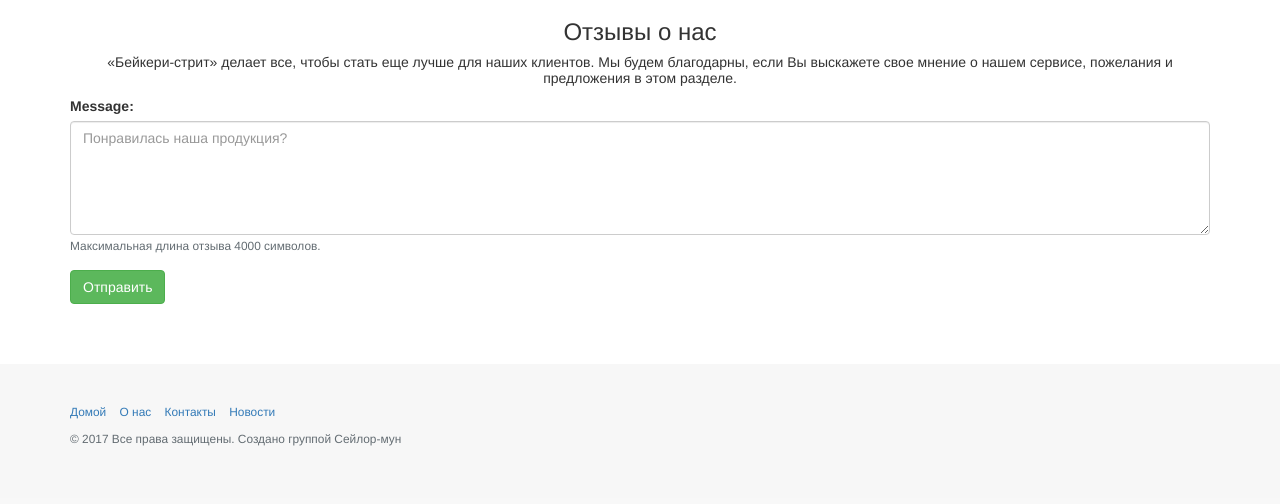
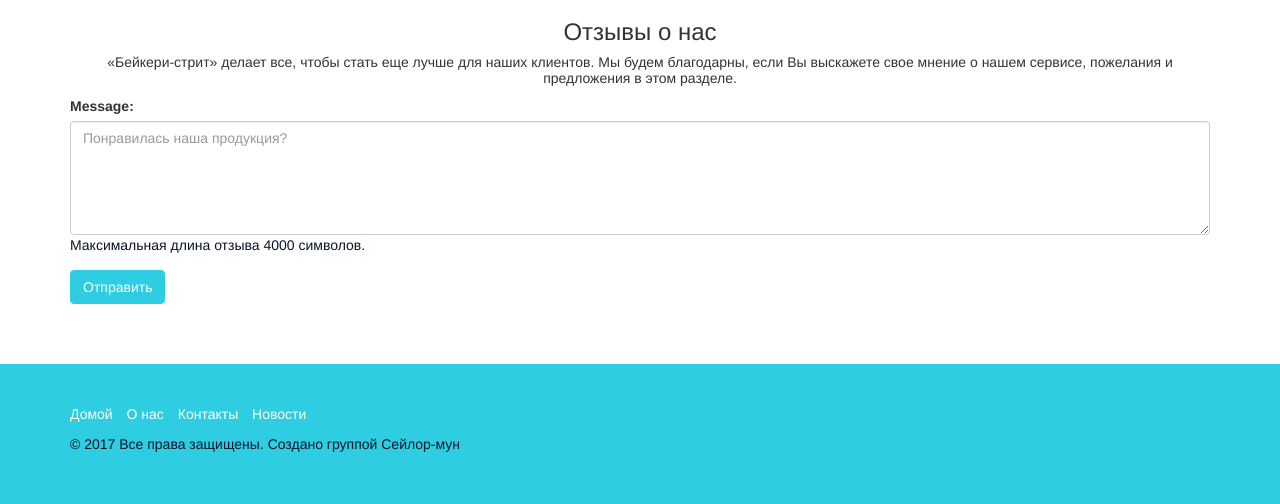
Before and after one commit to wyrdsister/BakerySite_CourseProject, a Django app: page / in a window 1280 px wide. Shown: the part 1252-1756 px from the top of the page. Before the commit the page ends 1698 px from the top, so only its background shows below. Run offline with Django 3.2, Linux system fonts and the light colour scheme; the visitor is signed in with stand-in values (Sample User, id 1); data that the repository does not hold is empty; parts of the project's set-up code (start-up, migrations or seed data) failed here and were passed over; some libraries are stand-ins or nearby versions.

Commit message:
1.Поправила везде оформление и цветовую гамму. Теперь при наведении на кнопки, они подсвечиваются. 2.Изменила информацию о нас, выводят его иначе.

```diff
--- a/main/templates/footer.html
+++ b/main/templates/footer.html
@@ -6,16 +6,22 @@
     <link rel="stylesheet" type="text/css" href="{% static 'style.css' %}">
     <meta charset="UTF-8">
 </head>
+<style>
+    .bd-footer{
+position: relative;
+    }
+</style>
  <body>
 <br>
+
 <footer class="bd-footer text-muted">
     <div class="container">
 
        <ul class="bd-footer-link list-inline">
-            <li class="list-inline-item"><a href='/'>Домой</a></li>
-            <li class="list-inline-item"><a href="/about/">О нас</a></li>
-            <li class="list-inline-item"><a href="/contacts/">Контакты</a></li>
-            <li class="list-inline-item"><a href="/news/">Новости</a></li>
+            <li class="list-inline-item"><a href='/' style="color: white">Домой</a></li>
+            <li class="list-inline-item"><a href="/about/" style="color: white">О нас</a></li>
+            <li class="list-inline-item"><a href="/contacts/" style="color: white">Контакты</a></li>
+            <li class="list-inline-item"><a href="/news/" style="color: white">Новости</a></li>
         </ul>
         <p>© 2017 Все права защищены. Создано группой Сейлор-мун</p>
 
--- a/main/templates/landing/home.html
+++ b/main/templates/landing/home.html
@@ -6,7 +6,23 @@
 {% block content %}
 
     {% include 'landing/slider.html' %}
+    <style>
+    .list-group-item
+    {
+        position: relative;
+    background: #2ecde2;
+    margin: 0 auto;
+    border: 1px solid #2ecde2;
+    }
+    .list-group-item:hover{
+         border: 1px solid #13a3d0;
+        background: #13a3d0;
+    }
+    .col-lg-3:hover{
+         background: rgba(50, 227, 248, 0.37);
+    }
 
+</style>
     <h3 class="text-center"> Ассортимент </h3>
     {# вкладка с категориями продуктов #}
     <div class="section">
@@ -16,14 +32,15 @@
                     <div class="col-lg-3">
 
                         <div class="card">
+                            <br>
                             <img class="card-img-top" src="{{ category.image.url }}" class="img-responsive">
                             <div class="card-block">
                                 <h4 class="card-title text-center">{{ category.name }}</h4>
 
                             </div>
-                            <ul class="list-group list-group-flush">
+                            <ul class="list-group list-group-flush" >
                                 <li class="list-group-item text-center">
-                                    <a href="{% url 'category' category.id %}">Подробнее</a></li>
+                                    <a href="{% url 'category' category.id %}"style="color: white">Подробнее</a></li>
                             </ul>
                         </div>
 
@@ -67,7 +84,18 @@
                 </div><!-- /col-sm-5 -->
             {% endfor %}
         </div><!-- /row -->
-
+<style>
+    .btn-success{
+            position: relative;
+    background: #2ecde2;
+    margin: 0 auto;
+    border: 1px solid #2ecde2;
+    }
+    .btn-success:hover{
+         border: 1px solid #13a3d0;
+        background: #13a3d0;
+    }
+</style>
         {% if user.is_authenticated %}
             <form method="post" novalidate>
                 {% csrf_token %}
--- a/main/templates/landing/news.html
+++ b/main/templates/landing/news.html
@@ -15,7 +15,7 @@
                                 <div class="col-md-8">
                                     <div class="card-block">
                                         <div class="col-md-9">
-                                            <h4 class="card-title text-left">{{ new.title }}</h4>
+                                            <h4 class="card-title text-left" style="color: #2ecde2">{{ new.title }}</h4>
                                         </div>
                                         <div class="col-md-3">
                                             <small class="card-subtitle mb-2 text-right">{{ new.created|date:"Y-m-d G:i:s" }}</small>
--- a/static/style.css
+++ b/static/style.css
@@ -2,14 +2,6 @@ html, body {
     min-height: 100vh;
     position: relative;
     margin: 0;
-}
-
-.title {
-    background-color: #fffabf;
-    text-align: center;
-    color: red;
-    font-weight: 100;
-    line-height: 50px;
 }
 
 .section {
@@ -24,25 +16,29 @@ html, body {
     position: relative;
     margin-bottom: 10px;
     padding: 5px;
-    border: 1px solid #071528;
+
 }
 
 .img-responsive {
     display: block;
     margin-left: auto;
-    margin-right: auto
+    margin-right: auto;
+
 }
 
 .section-list {
     text-align: center;
+
 }
 
 .thumbnail {
     padding: 0;
+
 }
 
 .panel {
     position: relative;
+
 }
 
 .panel > .panel-heading:after, .panel > .panel-heading:before {
@@ -61,32 +57,34 @@ html, body {
 
 .panel > .panel-heading:after {
     border-width: 7px;
-    border-right-color: #f7f7f7;
+    border-right-color: #2ecde2;
     margin-top: 1px;
     margin-left: 2px;
 }
 
 .panel > .panel-heading:before {
-    border-right-color: #ddd;
+    border-right-color: #2ecde2;
     border-width: 8px;
 }
 
 .navbar {
     width: 100%;
-    margin-bottom: 20px;
+
 }
 
 .bd-footer {
-    position: absolute;
     padding: 4rem 0;
     margin-top: 4rem;
-    font-size: 85%;
+    font-size: 20%;
     text-align: left;
-    background-color: #f7f7f7;
+    background-color: #2ecde2;
+    flex: 0 0 auto;
 }
 
 .text-muted {
-    color: #636c72;
+    color: #071528;
+    font-size: 14px;
+
 }
 
 .bd-footer-links {
@@ -97,18 +95,17 @@ html, body {
 .card-img-bottom {
     color: #fff;
     height: 400px;
-    background-size: cover;
 }
 
 footer {
-    color: #fff; /* Цвет текста */
     width: 100%; /* Ширина слоя */
-    background: #54cdcc;
     margin: 0 auto;
+    font-size: 20px;
+
 }
 
 footer #rights {
-    background: #54cdcc;
+    background: #ffffff;
     float: left;
     width: 100%;
     text-align: center;
@@ -120,9 +117,8 @@ footer > section {
 }
 
 footer > section > h6 {
-    color: white;
+    color: #ffffff;
     font-size: 20px;
-    font-weight: bold;
     text-indent: 20px;
 }
 
```
Also changed, not shown: main/templates/landing/About.html (+37 -12 lines), main/templates/landing/contacts.html (+2 -5 lines), main/templates/landing/product_item.html (+19 -2 lines), main/templates/product/product-detail.html (+23 -2 lines), main/templates/registration/signin.html (+11 -0 lines), main/templates/registration/signup.html (+11 -0 lines).
